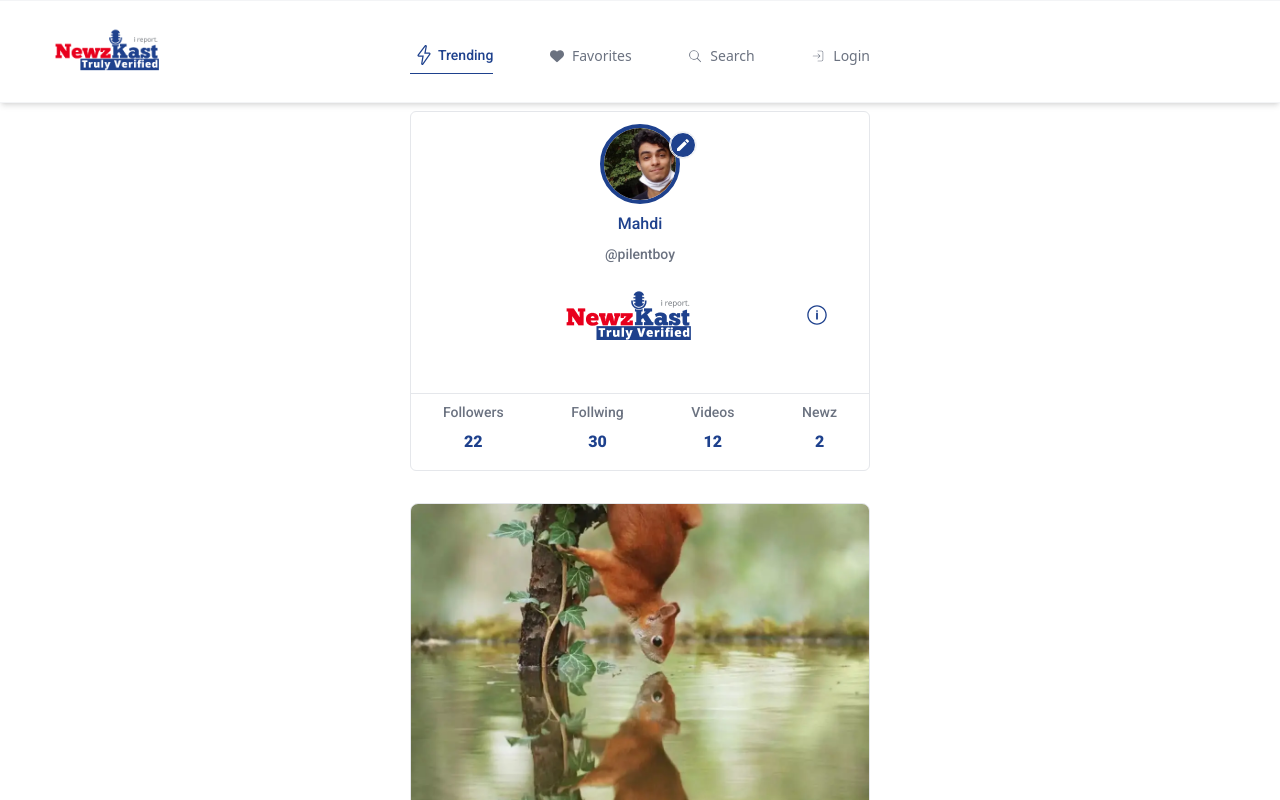
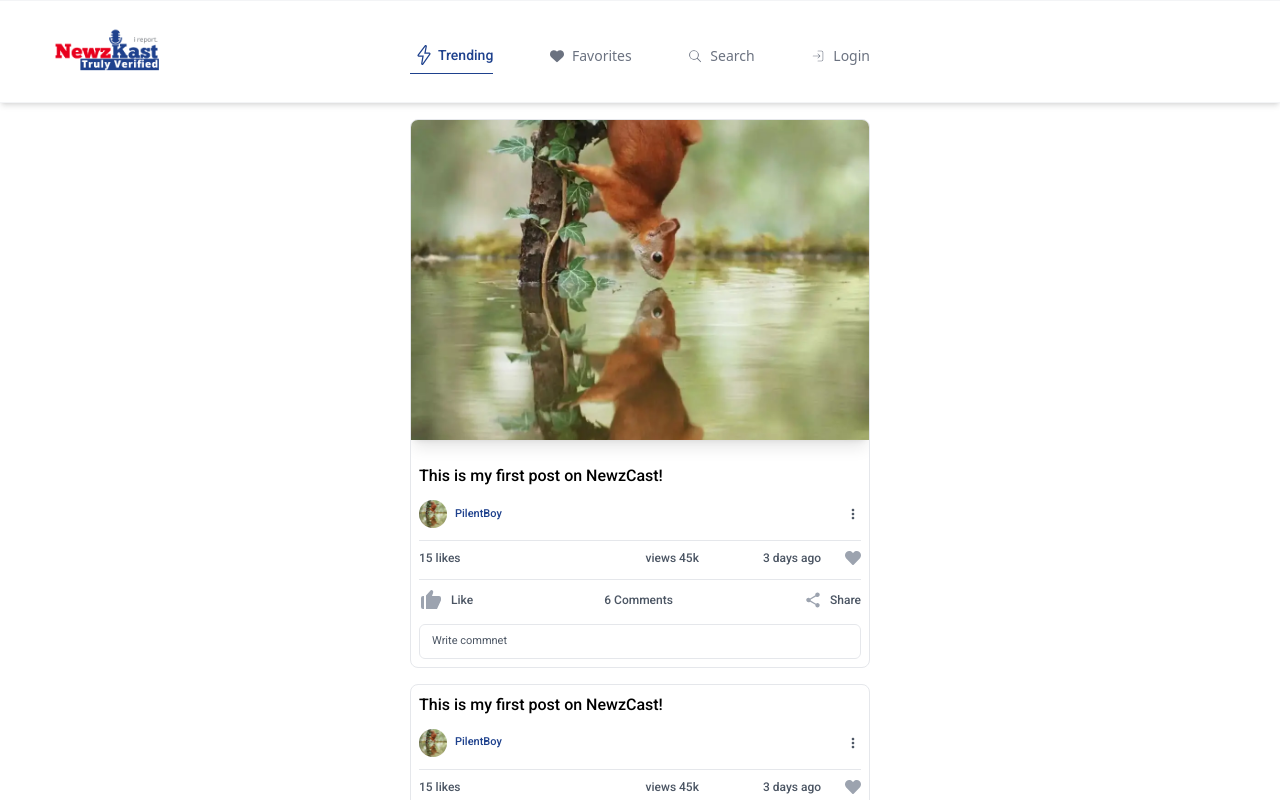
Before and after one commit to pilentboy/NewzCast, a React (Create React App) app: page /newzcast/profile in a window 1280 px wide. Shown: the top 800 px of the page. Built offline with nearby package versions, Linux system fonts and the light colour scheme.

Commit message:
add new data to dbjson and use it in Profile and HomeNav + verify logic

```diff
--- a/src/App.js
+++ b/src/App.js
@@ -1,7 +1,6 @@
 import './style/index.css'
 
 import { BrowserRouter, Routes, Route } from 'react-router-dom';
-
 import Landing from './pages/landing';
 import Authenticate from './pages/Authenticate';
 import Login from './pages/login'
--- a/src/components/home/HomeNav.jsx
+++ b/src/components/home/HomeNav.jsx
@@ -21,15 +21,18 @@ import UserProfile from "../profile/UserProfile";
 function HomeNav() {
 
     const navigate = useNavigate()
-    const { userInfo, handleUserAuth } = useContext(LoginContext)
+    const { userInfo, userDBJsonInfo, handleUserAuth } = useContext(LoginContext)
+
     const [optionBoxDisplay, setOptionBoxDisplay] = useState(false)
     const optionBoxItems = [
         'Profile', 'Settings'
     ]
 
+
     const logOutUser = async () => {
         const res = await handleSignOut()
         if (res) {
+
             handleUserAuth()
             navigate("/")
         } else {
@@ -60,7 +63,7 @@ function HomeNav() {
                             Trending
                         </Link>
 
-                        <HomeNavLink target={'favorites'}  linkTitle={'Favorites'}>
+                        <HomeNavLink target={'favorites'} linkTitle={'Favorites'}>
                             <FaHeart className="duration-200  hover:text-red-700 " />
                         </HomeNavLink>
 
@@ -77,7 +80,7 @@ function HomeNav() {
                                 </HomeNavLink> : (
 
                                     <div className="flex items-center">
-                                        <UserProfile username={'Mahdi'} profileImage={UserPic} styles={'flex-row space-x-2'} />
+                                        <UserProfile username={userDBJsonInfo['name']} profileImage={UserPic} styles={'flex-row space-x-2'} />
                                         <ArrowBTN action={setOptionBoxDisplay}>
                                             <OptionBox
                                                 display={optionBoxDisplay}
--- a/src/context/LoginContext.jsx
+++ b/src/context/LoginContext.jsx
@@ -6,15 +6,17 @@ const LoginContext = createContext()
 const LoginProvider = ({ children }) => {
 
     const [userInfo, setUserInfo] = useState()
+    const [userDBJsonInfo, setUserDBJsonInfo] = useState()
 
 
     const handleUserAuth = () => {
         const userData = JSON.parse(localStorage.getItem('sb-sftspirecsaiuswinvmc-auth-token'))
         if (!userData) {
             setUserInfo(null)
+            setUserDBJsonInfo(null)
         } else {
-            const sumData = [userData, getUsersInfo(userData['user']['email'])]
-            setUserInfo(sumData)
+            setUserInfo(userData)
+            setUserDBJsonInfo(getUsersInfo(userData['user']['email']))
         }
     }
 
@@ -23,7 +25,7 @@ const LoginProvider = ({ children }) => {
     }, [])
 
     return (
-        <LoginContext.Provider value={{ userInfo, setUserInfo, handleUserAuth }}>
+        <LoginContext.Provider value={{ userInfo, setUserInfo, handleUserAuth, userDBJsonInfo }}>
             {children}
         </LoginContext.Provider>
     )
--- a/src/db.json
+++ b/src/db.json
@@ -4,10 +4,30 @@
             "name": "Mahdi",
             "lastname": "Ebrahimi",
             "username": "pilentboy",
+            "profileImage": "",
             "age": "23",
             "email": "sirxmahdi79@gmail.com",
             "posts": [
                 "empty"
+            ],
+            "verified": true,
+            "userActiviyInfo": [
+                {
+                    "title": "Followers",
+                    "value": "12K"
+                },
+                {
+                    "title": "Follwing",
+                    "value": 42
+                },
+                {
+                    "title": "Videos",
+                    "value": 320
+                },
+                {
+                    "title": "Newz",
+                    "value": 251
+                }
             ]
         }
     ]
--- a/src/pages/profile.jsx
+++ b/src/pages/profile.jsx
@@ -8,12 +8,15 @@ import UserProfileActivityInfo from "../components/profile/UserProfileActivityIn
 import postimg2 from '../assets/images/3.webp'
 import PostWrapper from "../components/post/post_cart/PostWrapper"
 import ChangeProfilePic from "../components/profile/ChangeProfilePic"
-import { useState } from "react"
+import { useState, useContext, useEffect } from "react"
+import { LoginContext } from "../context/LoginContext"
 import ModalContainer from "../components/modal/ModalContainer"
 import ProfileActivityList from "../components/modal/ProfileActivityList"
 
 
 const Profile = () => {
+
+    const { userDBJsonInfo } = useContext(LoginContext)
 
     const [favorite, setFavorite] = useState(false)
     const [like2, setLike2] = useState(false)
@@ -39,30 +42,42 @@ const Profile = () => {
     return (
         // user's profile box -- some info about user
         <HomeContainer>
-            <div className="flex flex-col w-[90%] mb-6   h-[360px] py-3 border border-gray-200 rounded-md md:w-460 ">
+
+            {
+                userDBJsonInfo && <div className={`flex flex-col w-[90%] mb-6  ${userDBJsonInfo['verified'] ? 'h-[360px]' : 'h-[270px]'} py-3 border border-gray-200 rounded-md md:w-460 `}>
 
                     <div className="flex flex-col border-b border-gray-200 pb-10 ">
                         <div className="flex flex-col items-center relative">
-                        <UserProfile profileImage={pic} target={' '} username={'Mahdi'} styles={'flex-col space-y-2'} imageSize={'h-20 border-4 border-purple-1000 '} profileImageButton={<ChangeProfilePic />} userNameStyle={'text-purple-1000'} imgStyles={'relative'} />
+                            <UserProfile profileImage={pic} target={' '} username={userDBJsonInfo['name']} styles={'flex-col space-y-2'} imageSize={'h-20 border-4 border-purple-1000 '} profileImageButton={<ChangeProfilePic />} userNameStyle={'text-purple-1000'} imgStyles={'relative'} />
                             <UserID id='pilentboy' />
                         </div>
+
+
+                        {
+                            userDBJsonInfo['verified'] && (
                                 <div className="flex justify-between items-center px-10 mt-3">
                                     <span></span>
                                     <ColoredLogo target={' '} />
                                     <IoIosInformationCircleOutline className='text-2xl text-purple-1000' />
                                 </div>
+                            )
+
+
+                        }
+
+
 
                     </div>
 
                     <ul className="py-2 px-8  flex justify-between items-start">
 
                         {
-                        userProfileActivityList.map((list, id) => {
+                            userDBJsonInfo['userActiviyInfo'].map((activity, id) => {
                                 return (
                                     <UserProfileActivityInfo
-                                    title={list.title}
-                                    value={list.value}
-                                    action={list.title !== 'Newz' && list.title !== 'Videos' ? () => setModalContainerDisplay("flex") : null}
+                                        title={activity.title}
+                                        value={activity.value}
+                                        action={activity.title !== 'Newz' && activity.title !== 'Videos' ? () => setModalContainerDisplay("flex") : null}
                                         setActivityInfoClickedTitle={setActivityInfoClickedTitle}
                                         key={id} />
                                 )
@@ -82,6 +97,9 @@ const Profile = () => {
                     </ModalContainer>
                 </div>
 
+            }
+
+
             {/*  user's posts */}
 
             <PostWrapper img={postimg2} favorite={[favorite, setFavorite]} like={[like2, setLike2]} />
--- a/src/utils/getUserInfo.js
+++ b/src/utils/getUserInfo.js
@@ -2,7 +2,7 @@ import Users from '../db.json'
 
 const getUsersInfo = (userEmail) => {
     const userFullData = Users["UsersData"].filter((usersInfo) => usersInfo.email === userEmail)
-    return userFullData
+    return userFullData[0]
 }
 
 export default getUsersInfo
```
Lines whose indentation alone changed are shown as unchanged.
